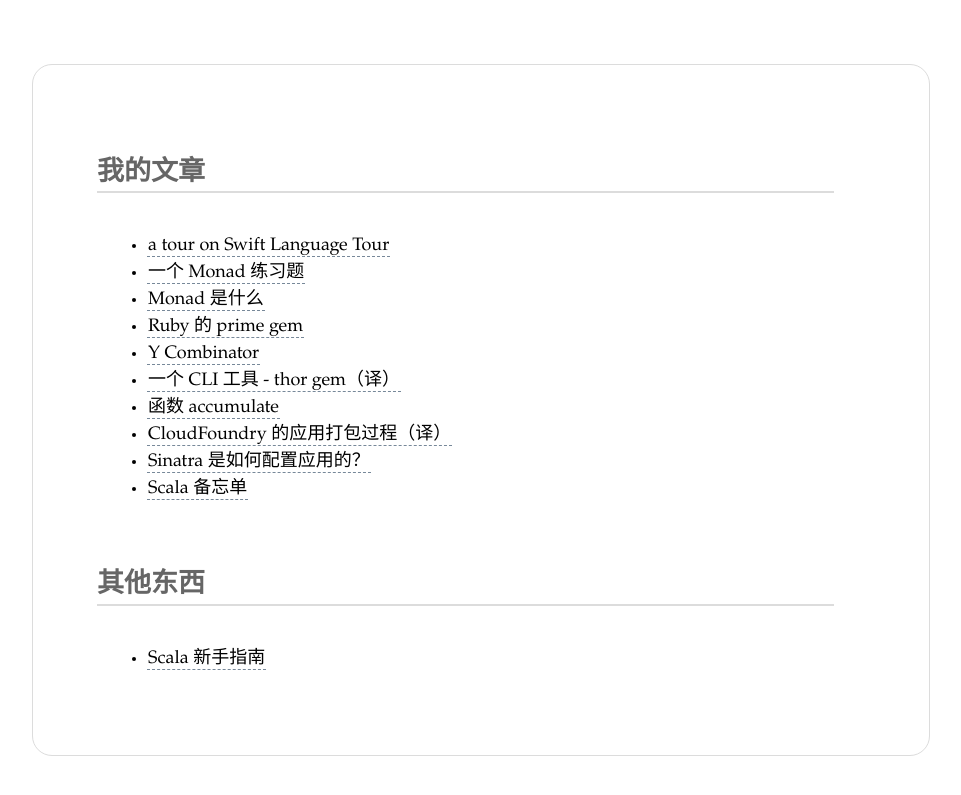
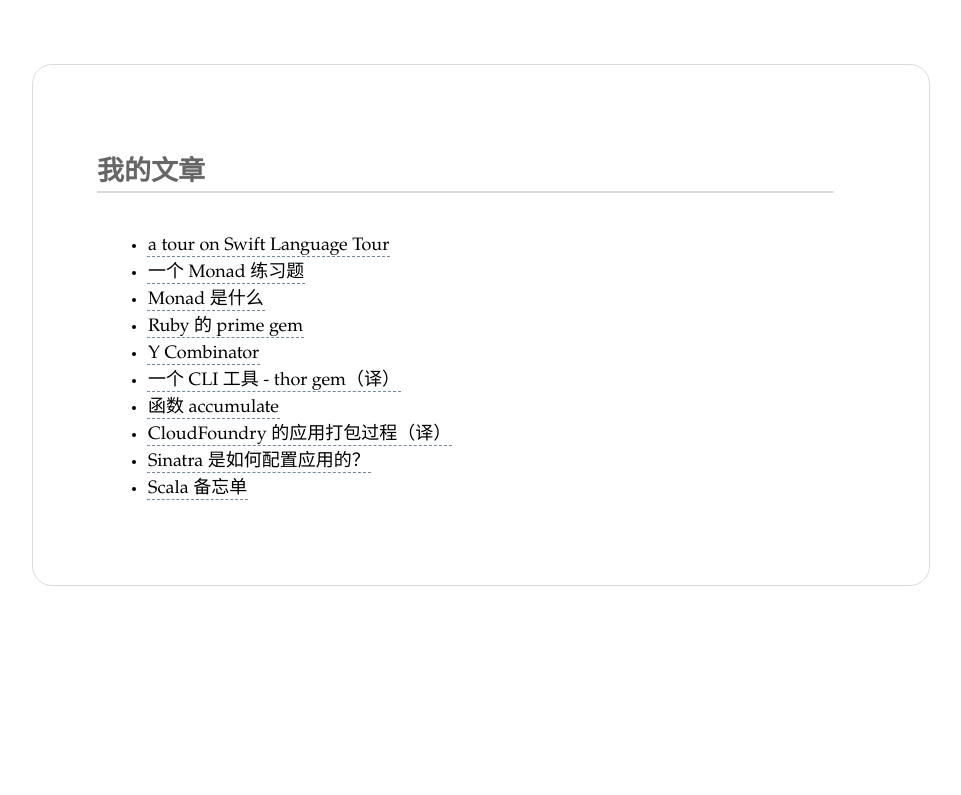
Before and after one commit to 447327642/lerencao.github.io, a Jekyll site: the page built from index.html, in a window 1280 px wide. Shown: the top 795 px of the page, without its empty margins (160-1121 px from the left). Built offline with Jekyll 4.4.1, drawn with Linux system fonts in a browser that asks for light colours; Markdown is read by kramdown in place of the engine named in the settings.

Commit message:
rm the translation of scala guide...

```diff
--- a/index.html
+++ b/index.html
@@ -10,9 +10,4 @@ title: Wind in the Wild
         <li><a href="{{ post.url }}">{{ post.title }}</a></li>
     {% endfor %}
   </ul>
-
-  <h2>其他东西</h2>
-  <ul class="resources">
-    <li><a href="http://windor.github.io/translations-of-neophytes-guide-to-scala/">Scala 新手指南</a></li>
-  </ul>
 </div>
```
